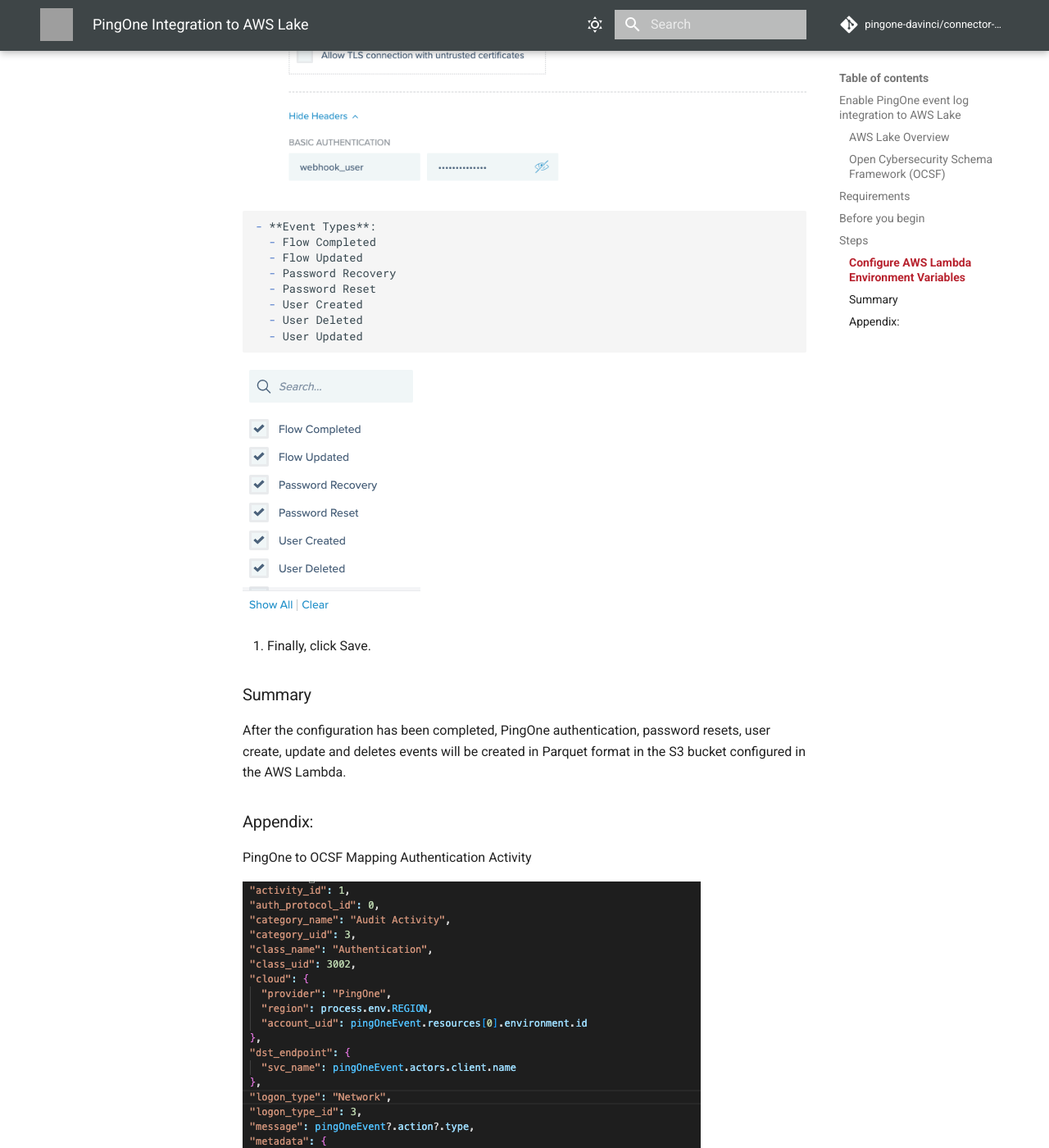
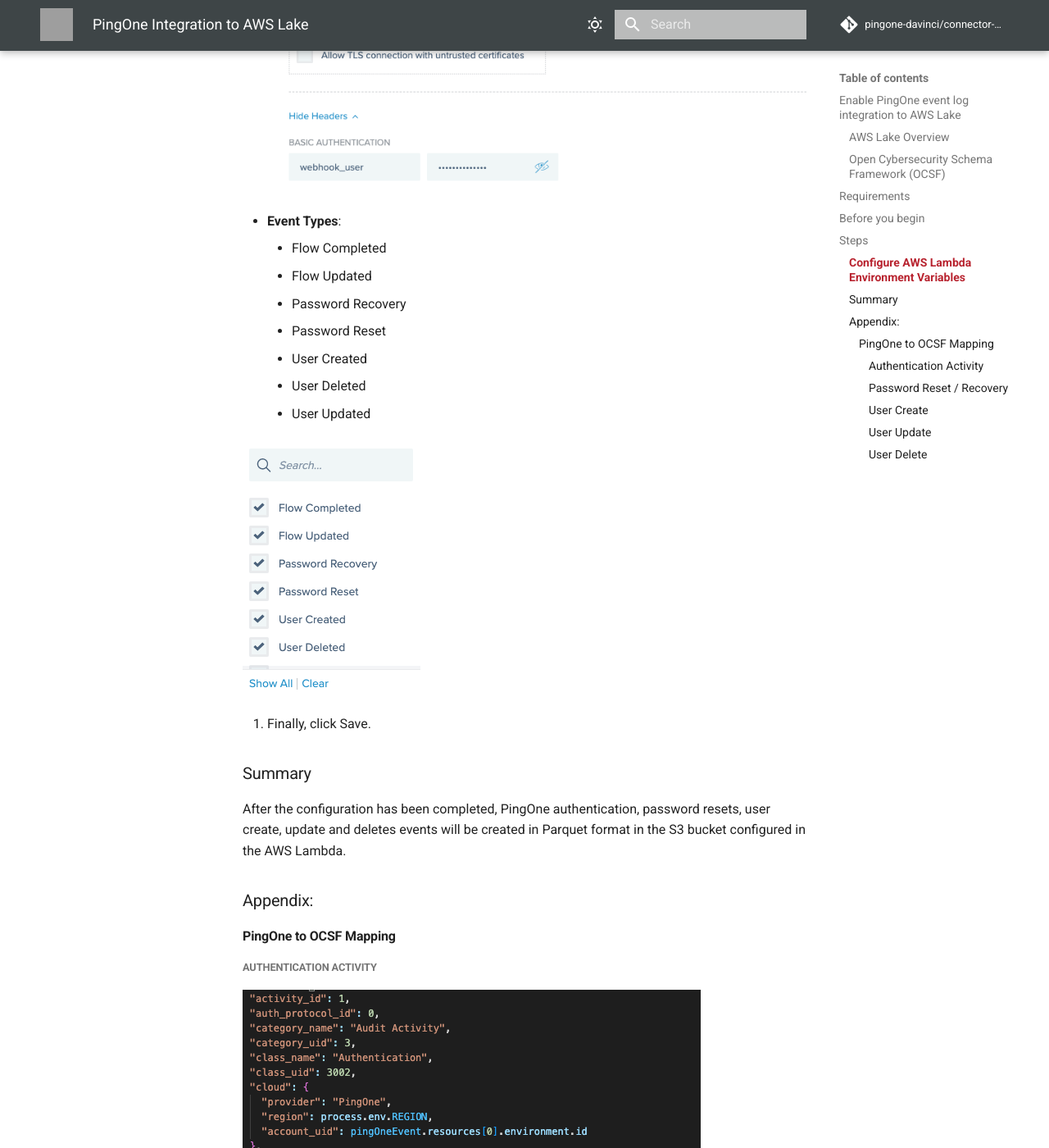
Before and after one commit to pingone-davinci/documentation, an MkDocs documentation site: the page built from docs/aws-lake/README.md, in a window 1280 px wide and 1400 px high, scrolled down 3395 px. Shown: the whole window at 82% size. Built offline with MkDocs 1.6.1 and Material for MkDocs 9.7.7, drawn with Linux system fonts in a browser that asks for light colours; comment, search, counter and statistics services are not loaded; grey boxes are pictures that could not be loaded.

Commit message:
Update README.md

```diff
--- a/docs/aws-lake/README.md
+++ b/docs/aws-lake/README.md
@@ -60,7 +60,7 @@
 
 ![PingOne Webhooks](image2.png)
 
-    - **Event Types**:
+   - **Event Types**:
       - Flow Completed
       - Flow Updated
       - Password Recovery
@@ -81,27 +81,28 @@
 
 ### Appendix:
 
-PingOne to OCSF Mapping
-Authentication Activity
+#### PingOne to OCSF Mapping
+
+##### Authentication Activity
 
 ![Authentication Activity](image9.png)
 
-Password Reset / Recovery
+##### Password Reset / Recovery
 
 ![Password Reset Activity](image6.png)
 
 
-User Create
+##### User Create
 
 ![Account Create Activity](image5.png)
 
 
-User Update
+##### User Update
 
 ![Account Change Activity](image3.png)
 
 
 
-User Delete
+##### User Delete
 
 ![Account Delete Activity](image7.png)
```
